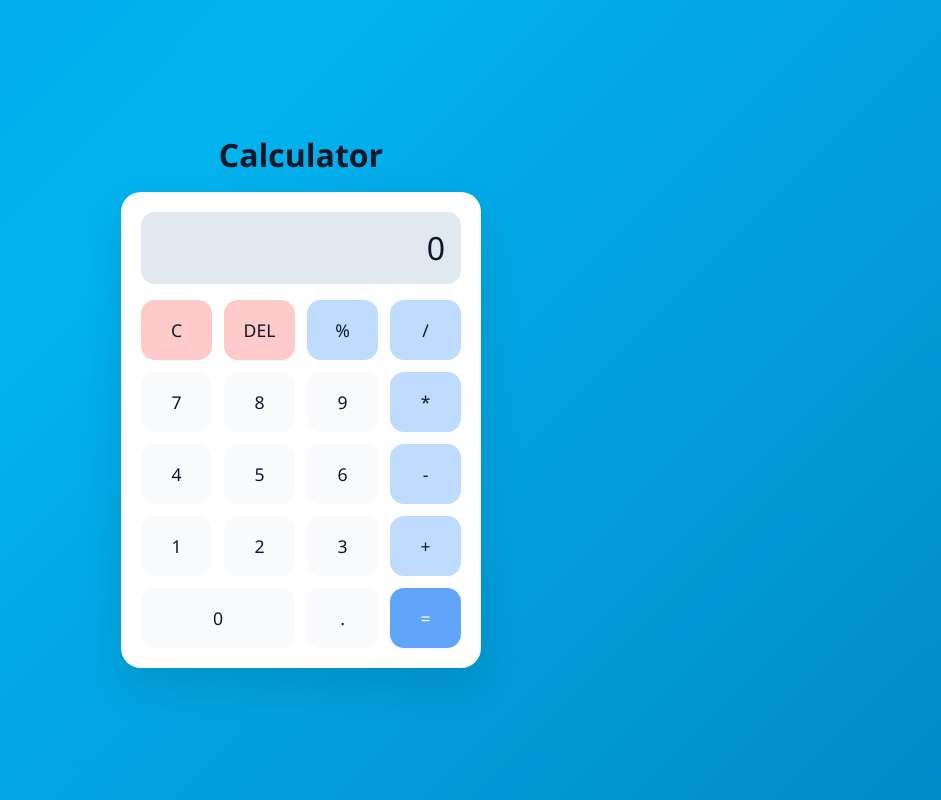
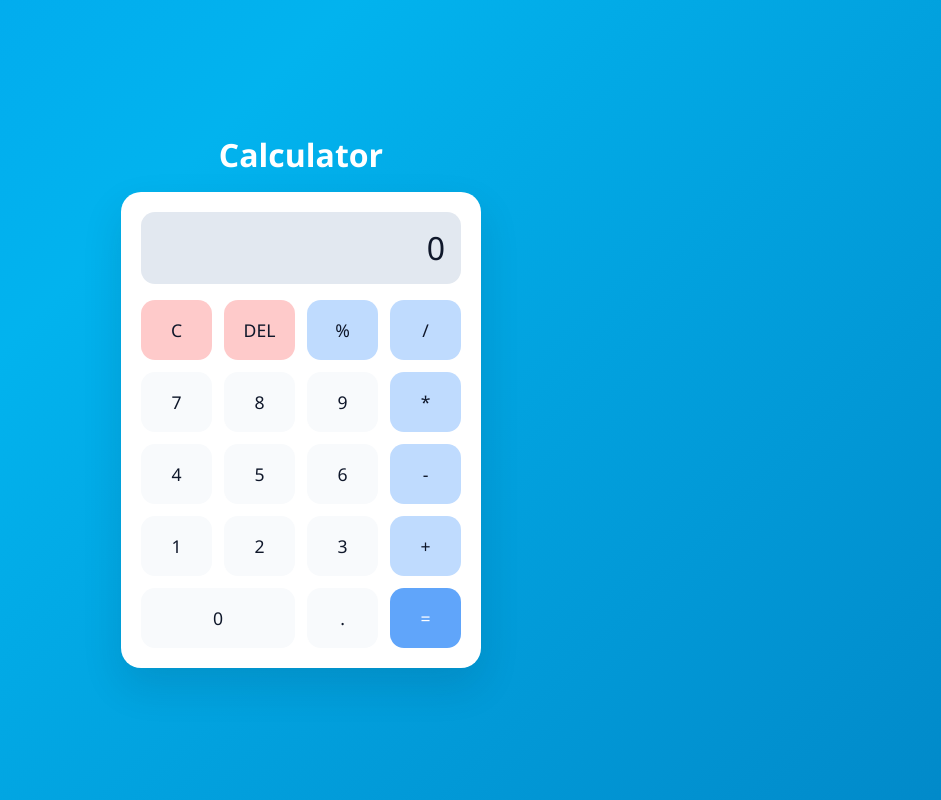
Before and after one commit to jeffrin-01/Calculator, a plain HTML site: page index.html in a window 1280 px wide. Shown: the whole page, without its empty margins (339-1280 px from the left). Drawn offline with Linux system fonts and the light colour scheme.

Commit message:
update 3

```diff
--- a/styles.css
+++ b/styles.css
@@ -24,6 +24,8 @@ body {
   text-align: center;
   margin-bottom: 1rem;
   font-size: 2rem;
+  color: white;
+  box-shadow:#0f172a;
 }
 
 .calculator-box {
```
